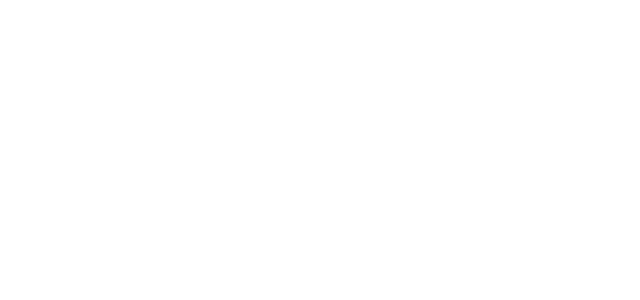
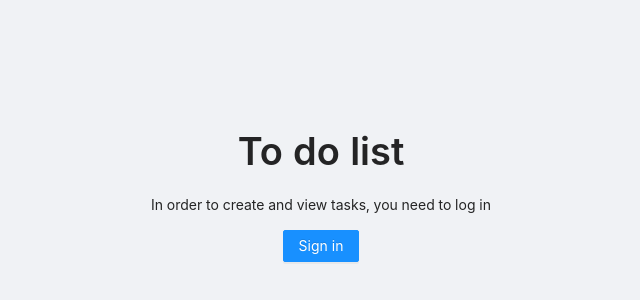
Before and after one commit to MariaAddict/ToDoList, a React (Create React App) app: page / in a window 1280 px wide. Shown: the part 230-530 px from the top of the page, without its empty margins (319-959 px from the left). Built offline with nearby package versions, Linux system fonts and the light colour scheme.

Commit message:
feat: add web-vitals, implement component MainScreen, Header

```diff
--- a/package.json
+++ b/package.json
@@ -7,7 +7,8 @@
     "cra-template": "1.1.2",
     "react": "^17.0.2",
     "react-dom": "^17.0.2",
-    "react-scripts": "4.0.3"
+    "react-scripts": "4.0.3",
+    "web-vitals": "^2.1.0"
   },
   "scripts": {
     "start": "react-scripts start",
--- a/src/App.css
+++ /dev/null
@@ -1,38 +0,0 @@
-.App {
-  text-align: center;
-}
-
-.App-logo {
-  height: 40vmin;
-  pointer-events: none;
-}
-
-@media (prefers-reduced-motion: no-preference) {
-  .App-logo {
-    animation: App-logo-spin infinite 20s linear;
-  }
-}
-
-.App-header {
-  background-color: #282c34;
-  min-height: 100vh;
-  display: flex;
-  flex-direction: column;
-  align-items: center;
-  justify-content: center;
-  font-size: calc(10px + 2vmin);
-  color: white;
-}
-
-.App-link {
-  color: #61dafb;
-}
-
-@keyframes App-logo-spin {
-  from {
-    transform: rotate(0deg);
-  }
-  to {
-    transform: rotate(360deg);
-  }
-}
--- a/src/App.js
+++ /dev/null
@@ -1,10 +0,0 @@
-import './App.css';
-
-function App() {
-  return (
-    <div className="App">
-    </div>
-  );
-}
-
-export default App;
--- /dev/null
+++ b/src/components/App.jsx
@@ -0,0 +1,12 @@
+import React from 'react';
+import MainScreen from './MainScreen';
+
+class App extends React.Component {
+  render() {
+    return (
+      <MainScreen />
+    );
+  }
+}
+
+export default App;
--- /dev/null
+++ b/src/components/Header.jsx
@@ -0,0 +1,17 @@
+import React from "react";
+import { Typography } from "antd";
+import "antd/dist/antd.css";
+
+class Header extends React.Component {
+  render() {
+    return (
+      <header style={{ marginTop: 50 }}>
+        <Typography.Title code={false} style={{ textAlign: "center" }}>
+          To do list
+        </Typography.Title>
+      </header>
+    );
+  }
+}
+
+export default Header;
--- /dev/null
+++ b/src/components/MainScreen.jsx
@@ -0,0 +1,26 @@
+import React from "react";
+import { Layout, Typography, Button } from "antd";
+import "antd/dist/antd.css";
+import Header from "./Header";
+
+class MainScreen extends React.Component {
+  render() {
+    return (
+      <Layout
+        style={{
+          alignItems: "center",
+          justifyContent: "center",
+          height: "100%",
+        }}
+      >
+        <Header />
+        <Typography.Paragraph >In order to create and view tasks, you need to log in</Typography.Paragraph>
+        <Button type="primary">
+          Sign in
+        </Button>
+      </Layout>
+    );
+  }
+}
+
+export default MainScreen;
--- a/src/index.css
+++ b/src/index.css
@@ -1,4 +1,7 @@
 body {
+  width: 100vw;
+  min-height: 100vh;
+  height: 100%;
   margin: 0;
   font-family: -apple-system, BlinkMacSystemFont, 'Segoe UI', 'Roboto', 'Oxygen',
     'Ubuntu', 'Cantarell', 'Fira Sans', 'Droid Sans', 'Helvetica Neue',
@@ -7,6 +10,11 @@
   -moz-osx-font-smoothing: grayscale;
 }
 
+#root {
+  width: 100%;
+  height: 100%;
+}
+
 code {
   font-family: source-code-pro, Menlo, Monaco, Consolas, 'Courier New',
     monospace;
--- a/src/index.js
+++ b/src/index.js
@@ -1,7 +1,7 @@
 import React from 'react';
 import ReactDOM from 'react-dom';
 import './index.css';
-import App from './App';
+import App from './components/App';
 import reportWebVitals from './reportWebVitals';
 
 ReactDOM.render(
```
Also changed, not shown: 1 other file (tests, documents, lock files or other folders).
